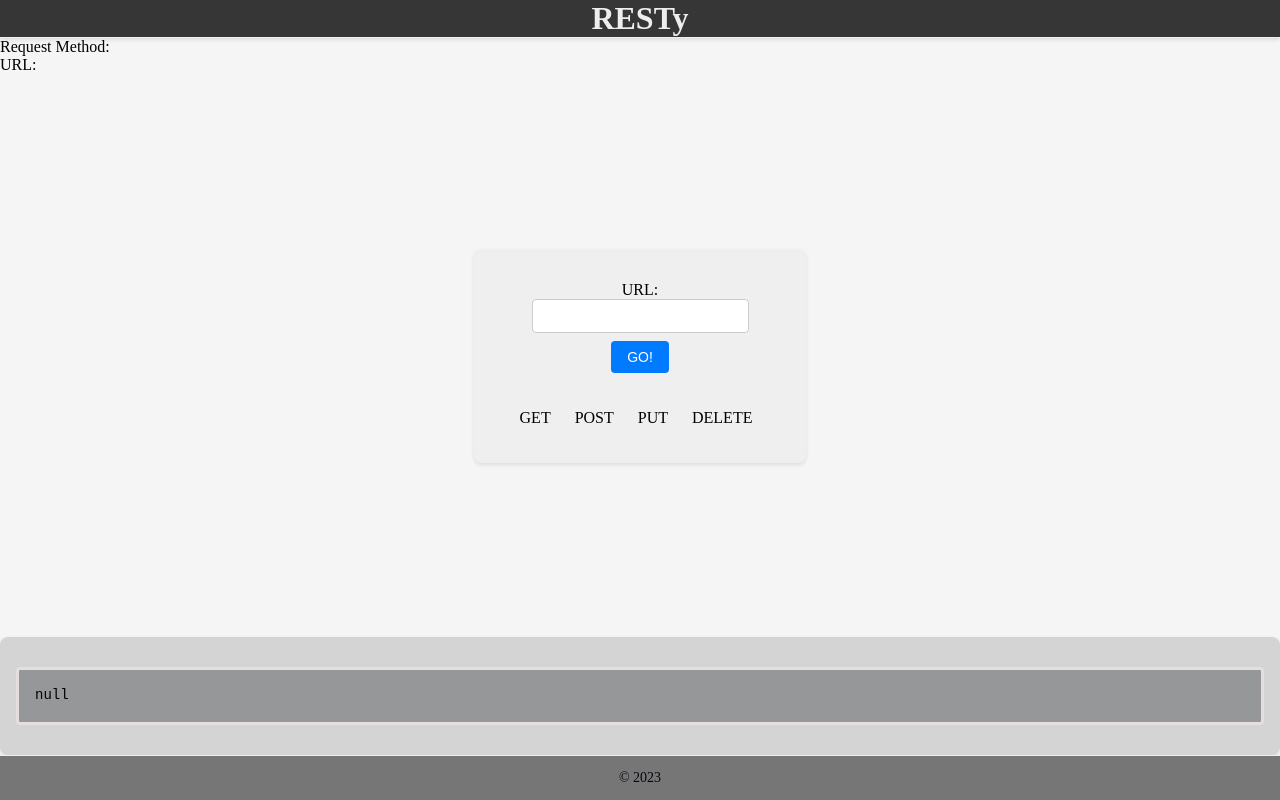
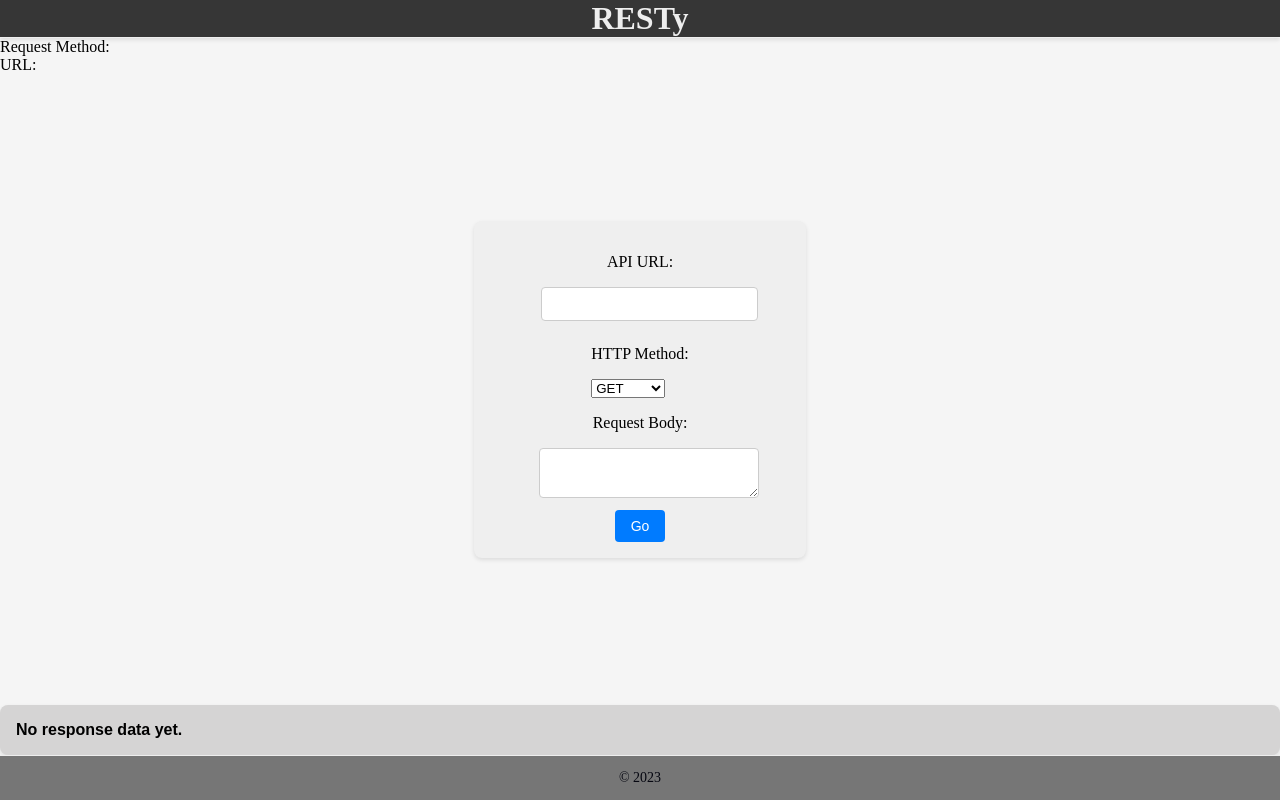
Before and after one commit to BasharIrani23/resty, a React (Create React App) app in the folder resty/: page / in a window 1280 px wide. Built offline with nearby package versions, Linux system fonts and the light colour scheme.

Commit message:
Not Finished

```diff
--- a/resty/package.json
+++ b/resty/package.json
@@ -7,6 +7,7 @@
         "axios": "^1.4.0",
         "react": "^18.2.0",
         "react-dom": "^18.2.0",
+        "react-json-pretty": "^2.2.0",
         "react-scripts": "5.0.1",
         "sass": "^1.66.1",
         "uuid": "^9.0.0",
--- a/resty/src/Components/Form/index.jsx
+++ b/resty/src/Components/Form/index.jsx
@@ -2,49 +2,55 @@ import React, { useState } from "react";
 import "./Form.scss";
 
 function Form(props) {
-    const [method, setMethod] = useState("GET"); // State for the selected method
-    const [url, setUrl] = useState(""); // State for the input URL
+    const [method, setMethod] = useState("GET");
+    const [url, setUrl] = useState("");
+    const [body, setBody] = useState("");
 
     const handleSubmit = (e) => {
         e.preventDefault();
         const formData = {
             method: method,
             url: url,
+            body: body,
         };
-        props.handleApiCall(formData);
+        props.onSubmit(formData);
     };
 
     return (
-        <>
-            <form onSubmit={handleSubmit}>
-                <label>
-                    <span>URL: </span>
-                    {/* Input field for URL */}
+        <form className="api-form" onSubmit={handleSubmit}>
+            <div className="form-group">
+                <label htmlFor="url">API URL:</label>
                 <input
-                        name="url"
                     type="text"
+                    id="url"
                     value={url}
                     onChange={(e) => setUrl(e.target.value)}
+                    required
                 />
-                    <button type="submit">GO!</button>
-                </label>
-                <label className="methods">
-                    {/* HTTP methods */}
-                    <span id="get" onClick={() => setMethod("GET")}>
-                        GET
-                    </span>
-                    <span id="post" onClick={() => setMethod("POST")}>
-                        POST
-                    </span>
-                    <span id="put" onClick={() => setMethod("PUT")}>
-                        PUT
-                    </span>
-                    <span id="delete" onClick={() => setMethod("DELETE")}>
-                        DELETE
-                    </span>
-                </label>
+            </div>
+            <div className="form-group">
+                <label htmlFor="method">HTTP Method:</label>
+                <select
+                    id="method"
+                    value={method}
+                    onChange={(e) => setMethod(e.target.value)}
+                >
+                    <option value="GET">GET</option>
+                    <option value="POST">POST</option>
+                    <option value="PUT">PUT</option>
+                    <option value="DELETE">DELETE</option>
+                </select>
+            </div>
+            <div className="form-group">
+                <label htmlFor="body">Request Body:</label>
+                <textarea
+                    id="body"
+                    value={body}
+                    onChange={(e) => setBody(e.target.value)}
+                />
+            </div>
+            <button type="submit">Go</button>
         </form>
-        </>
     );
 }
 
--- a/resty/src/Components/Results/index.jsx
+++ b/resty/src/Components/Results/index.jsx
@@ -1,14 +1,19 @@
 import React from "react";
+import JSONPretty from "react-json-pretty"; // Assuming you use a third-party component to pretty print JSON
 import "./Results.scss";
 
 function Results(props) {
-    console.log("toto");
     return (
         <section id="results">
-            {props.status === "pending" ? (
-                <p>Loading...</p>
+            {props.data ? (
+                <div className="response">
+                    <h2>Response Headers:</h2>
+                    <JSONPretty data={props.data.headers} />
+                    <h2>Response Body:</h2>
+                    <JSONPretty data={props.data.body} />
+                </div>
             ) : (
-                <pre>{JSON.stringify(props.data, null, 2)}</pre>
+                <p>No response data yet.</p>
             )}
         </section>
     );
--- a/resty/src/index.js
+++ b/resty/src/index.js
@@ -1,5 +1,5 @@
 import React from "react";
-import ReactDOM from "react-dom/client";
+import ReactDOM from "react-dom";
 
 import App from "./App";
 
```
Also changed, not shown: 1 other file (tests, documents, lock files or other folders). Lines whose indentation alone changed are shown as unchanged.
